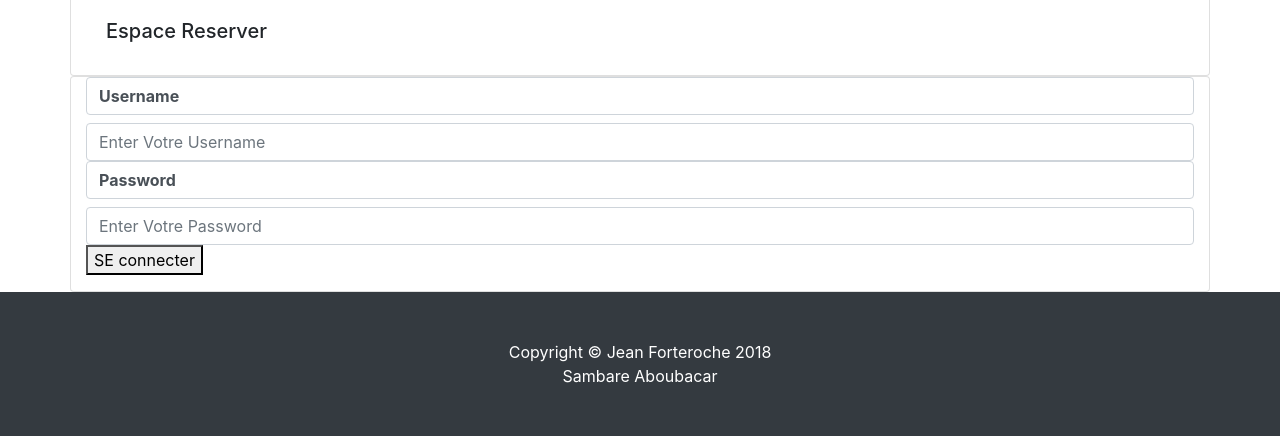
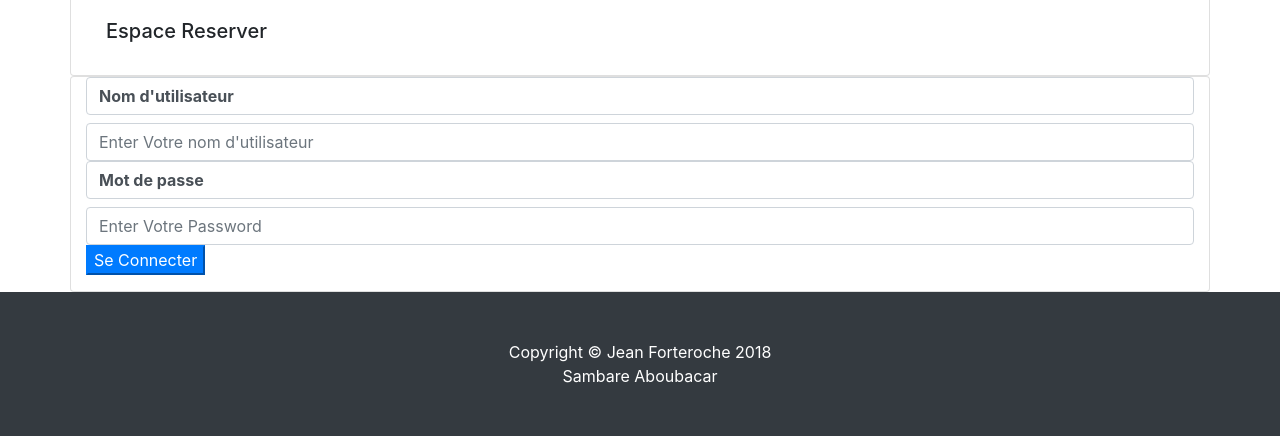
Before and after one commit to boubaSambare/my_blog, a PHP site: template view/login.php in a window 1280 px wide. Shown: the part 897-1333 px from the top of the page. Run offline with PHP 8.4, Linux system fonts and the light colour scheme; the template is opened without the code that fills it, so the values that code supplies are empty; some libraries are stand-ins or nearby versions.

Commit message:
ortograth correction

```diff
--- a/controller/Front.php
+++ b/controller/Front.php
@@ -94,7 +94,7 @@ class Front
                 $this->session()->write("logins",$islog);
                  View::redirect("admin.html");
             }else{
-                Session::setFlash("Username ou mot de passe incorrect","alert-danger");
+                Session::setFlash("nom d'utilisateur ou mot de passe incorrect","alert-danger");
                 $message = Session::flash();
                 $view = new View("login");
                 $view->render(array("message"=>$message));
--- a/model/Posts.php
+++ b/model/Posts.php
@@ -74,8 +74,8 @@ class Posts
      */
     public function setPosts_date($postsDate)
 	{
-        setlocale(LC_ALL, 'fra');
-	    $time = strtotime($postsDate);
+        setlocale(LC_TIME, "FR");
+        $time = strtotime($postsDate);
 	    $format = strftime( "%A %e %B %Y",$time);
 		$this->_postsDate =  $format;
 	}
--- a/model/View.php
+++ b/model/View.php
@@ -9,8 +9,8 @@
 class View
 {
     protected $template;
-    const DECONEXTION =  '<a class="nav-link" href="'.HOST.'logout.html">Logout</a>';
-    const CONEXTION =  '<a class="nav-link" href="'.HOST.'conextion.html">Login</a>';
+    const DECONEXTION =  '<a class="nav-link" href="'.HOST.'logout.html">Déconnexion</a>';
+    const CONEXTION =  '<a class="nav-link" href="'.HOST.'conextion.html">Connexion</a>';
 
     /**
      * View constructor.
--- a/public/css/blog-post.css
+++ b/public/css/blog-post.css
@@ -8,6 +8,10 @@ body {
   padding-top: 54px;
 }
 
+img .card-img-top{
+  height: 250px;
+}
+
 @media (min-width: 992px) {
   body {
     padding-top: 56px;
--- a/public/js/ControlBlog.js
+++ b/public/js/ControlBlog.js
@@ -1,7 +1,7 @@
 var deleted = $(".delete ");
 deleted .on("click", function (event) {
 
-    var answer= confirm("Voulez vous supprimez?");
+    var answer= confirm("Voulez-vous supprimez?");
     if (!answer){
         event.preventDefault();
     }
--- a/view/admin/posts.php
+++ b/view/admin/posts.php
@@ -4,7 +4,7 @@
             <div class="card m-auto col-12" style="width: 18rem;">
                 <img class="card-img-top" src="<?=WEB?>medias/home-alaska.jpg" alt="Card image cap">
                 <div class="card-body">
-                    <h2 class="card-title align-items-center">Bienvenu Dans l'admistration</h2>
+                    <h2 class="card-title align-items-center">Bienvenue Dans l'admistration</h2>
                 </div>
             </div>
         </div>
--- a/view/login.php
+++ b/view/login.php
@@ -10,15 +10,23 @@
     <div class="row">
         <div class="card m-auto col-12" >
         <form action="<?= HOST?>login.html" method="post">
-            <div class="form-group">
-        <label for="username" class="form-control"><b>Username</b></label>
-        <input type="text" class="form-control" placeholder="Enter Votre Username" name="username" required>
-
-        <label for="psw" class="form-control"><b>Password</b></label>
-        <input type="password" class="form-control" placeholder="Enter Votre Password" name="password" required>
-
-        <button type="submit">SE connecter</button>
-            </div>
+                <div class="form-group">
+                    <div>
+                        <label for="username" class="form-control"><b>Nom d'utilisateur</b></label>
+                    </div>
+                    <div>
+                        <input type="text" class="form-control" placeholder="Enter Votre nom d'utilisateur" name="username" required>
+                    </div>
+                    <div>
+                        <label for="psw" class="form-control "><b>Mot de passe</b></label>
+                    </div>
+                    <div>
+                        <input type="password" class="form-control" placeholder="Enter Votre Password" name="password" required>
+                    </div>
+                    <div>
+                        <button type="submit" class="btn-primary form">Se Connecter</button>
+                    </div>
+                </div>
         </form>
         </div>
     </div>
--- a/view/template.php
+++ b/view/template.php
@@ -32,7 +32,7 @@
         <div class="collapse navbar-collapse" id="navbarResponsive">
             <ul class="navbar-nav ml-auto">
                 <li class="nav-item active">
-                    <a class="nav-link" href="<?= HOST?>">Home
+                    <a class="nav-link" href="<?= HOST?>"> Accueil
                         <span class="sr-only">(current)</span>
                     </a>
                 </li>
```
Also changed, not shown: controller/Admin.php (+3 -4 lines), view/readPost.php (+4 -3 lines), model/Dbase.php (indentation only).
